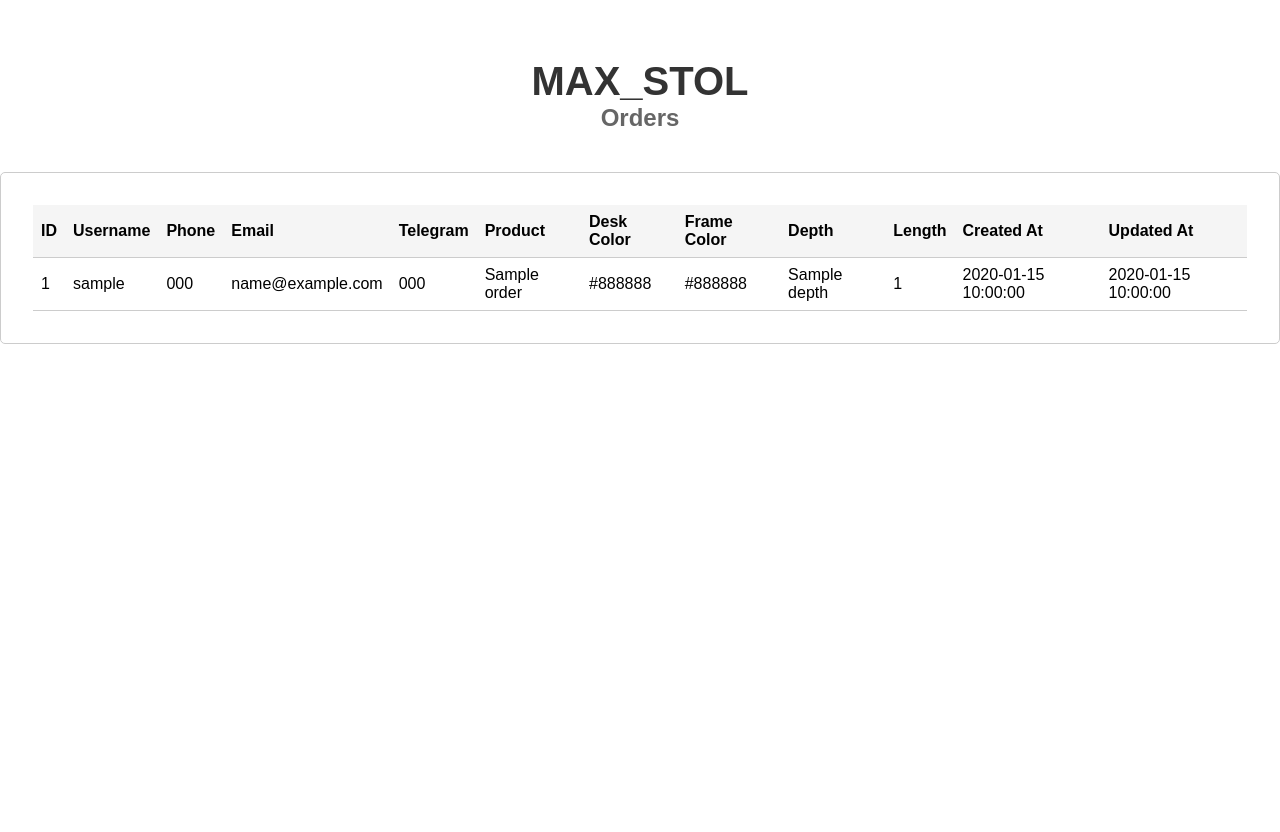
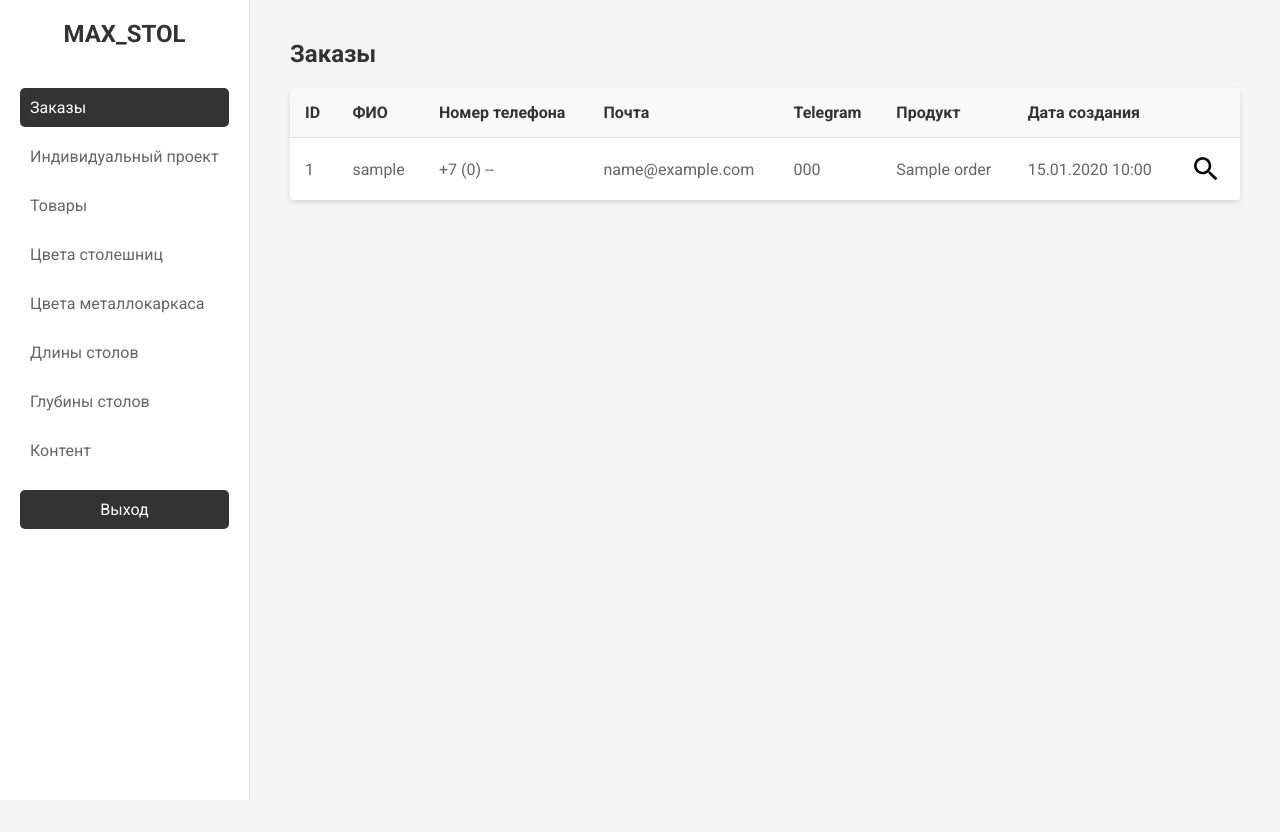
Before and after one commit to dracoextendo/MAX_STOL, a FastAPI app: template src/admin/templates/orders.html in a window 1280 px wide. After the commit the page ends 800 px from the top, so only its background shows below. Run offline with FastAPI, Linux system fonts and the light colour scheme; the template is opened without the code that fills it: most values are stand-ins (such as "Sample title", 1, 10 or a date in 2020); parts of the project's set-up code (start-up, migrations or seed data) failed here and were passed over.

Commit message:
наброски админки

```diff
--- a/src/admin/templates/login.html
+++ b/src/admin/templates/login.html
@@ -3,7 +3,7 @@
 <head>
     <meta charset="UTF-8">
     <title>Авторизация</title>
-    <link rel="stylesheet" href="../../static/style.css">
+    <link rel="stylesheet" href="../../static/login.css">
 </head>
 <body>
     <div class="login-container">
--- a/src/admin/templates/orders.html
+++ b/src/admin/templates/orders.html
@@ -3,95 +3,64 @@
 <head>
     <meta charset="UTF-8">
     <meta name="viewport" content="width=device-width, initial-scale=1.0">
-    <title>MAX_STOL - Orders</title>
-    <style>
-        body {
-            font-family: Arial, sans-serif;
-            display: flex;
-            justify-content: center;
-            align-items: flex-start;
-            height: 100vh;
-            margin: 0;
-            background-color: #fff;
-            padding-top: 2em;
-        }
-        .orders-container {
-            text-align: center;
-        }
-        .orders-container h1 {
-            font-size: 2.5em;
-            color: #333;
-            margin-bottom: 1em;
-        }
-        .orders-container h1 span {
-            font-size: 0.6em;
-            color: #666;
-            display: block;
-        }
-        .orders-table {
-            border: 1px solid #ccc;
-            padding: 2em;
-            border-radius: 5px;
-            text-align: left;
-        }
-        .orders-table table {
-            width: 100%;
-            border-collapse: collapse;
-        }
-        .orders-table th, .orders-table td {
-            padding: 0.5em;
-            border-bottom: 1px solid #ccc;
-        }
-        .orders-table th {
-            background-color: #f5f5f5;
-            font-weight: bold;
-        }
-        .no-orders {
-            color: #666;
-            font-style: italic;
-        }
-    </style>
+    <title>MAX_STOL - Заказы</title>
+    <link rel="stylesheet" href="../../static/admin.css">
+    <link rel="preconnect" href="https://fonts.googleapis.com">
+    <link rel="preconnect" href="https://fonts.gstatic.com" crossorigin>
+    <link href="https://fonts.googleapis.com/css2?family=Roboto:ital,wght@0,100..900;1,100..900&display=swap" rel="stylesheet">
 </head>
 <body>
-    <div class="orders-container">
-        <h1>MAX_STOL<span>Orders</span></h1>
-        <div class="orders-table">
-            {% if orders %}
+    <div class="container">
+        <div class="sidebar">
+            <div>
+                <div class="logo">MAX_STOL</div>
+                <ul class="menu">
+                    <li><a href="#" class="active">Заказы</a></li>
+                    <li><a href="#">Индивидуальный проект</a></li>
+                    <li><a href="#">Товары</a></li>
+                    <li><a href="#">Цвета столешниц</a></li>
+                    <li><a href="#">Цвета металлокаркаса</a></li>
+                    <li><a href="#">Длины столов</a></li>
+                    <li><a href="#">Глубины столов</a></li>
+                    <li><a href="#">Контент</a></li>
+                </ul>
+            </div>
+            <div class="logout">
+                <a href="/admin/login">Выход</a>
+            </div>
+        </div>
+        <div class="main-content">
+            <h1>Заказы</h1>
             <table>
+                <thead>
                     <tr>
                         <th>ID</th>
-                        <th>Username</th>
-                        <th>Phone</th>
-                        <th>Email</th>
+                        <th>ФИО</th>
+                        <th>Номер телефона</th>
+                        <th>Почта</th>
                         <th>Telegram</th>
-                        <th>Product</th>
-                        <th>Desk Color</th>
-                        <th>Frame Color</th>
-                        <th>Depth</th>
-                        <th>Length</th>
-                        <th>Created At</th>
-                        <th>Updated At</th>
+                        <th>Продукт</th>
+                        <th>Дата создания</th>
+                        <th></th>
                     </tr>
+                </thead>
+                <tbody>
                     {% for order in orders %}
                     <tr>
                         <td>{{ order.id }}</td>
                         <td>{{ order.username }}</td>
-                            <td>{{ order.phone }}</td>
+                        <td>+7 ({{order.phone[2:5]}}) {{order.phone[5:8]}}-{{order.phone[8:10]}}-{{order.phone[10:12]}}</td>
                         <td>{{ order.email }}</td>
                         <td>{{ order.telegram }}</td>
                         <td>{{ order.product_name }}</td>
-                            <td>{{ order.desk_color }}</td>
-                            <td>{{ order.frame_color }}</td>
-                            <td>{{ order.depth }}</td>
-                            <td>{{ order.length }}</td>
-                            <td>{{ order.created_at.strftime('%Y-%m-%d %H:%M:%S') }}</td>
-                            <td>{{ order.updated_at.strftime('%Y-%m-%d %H:%M:%S') }}</td>
+                        <td>{{ order.created_at.strftime('%d.%m.%Y %H:%M') }}</td>
+                        <td class="actions">
+                            <button class="table-button"><svg class="svg-icon"><use xlink:href="../../static/sprite.svg#magnifier"></use></svg></button>
+                        </td>
                     </tr>
                     {% endfor %}
+                </tbody>
             </table>
-            {% else %}
-                <p class="no-orders">No orders available.</p>
-            {% endif %}
         </div>
     </div>
 </body>
--- a/src/dao/base.py
+++ b/src/dao/base.py
@@ -8,7 +8,7 @@
     @classmethod
     async def find_all(cls):
         async with async_session_maker() as session:
-            query = select(cls.model).order_by(cls.model.sort, cls.model.id)
+            query = select(cls.model).order_by(cls.model.sort, cls.model.id.desc())
             result = await session.execute(query)
             return result.scalars().all()
 
--- /dev/null
+++ b/src/static/admin.css
@@ -0,0 +1,112 @@
+*{
+    padding: 0;
+    margin: 0;
+}
+
+*, *::before, *::after {
+    box-sizing: border-box;
+  }
+
+body {
+    font-family: "Roboto", sans-serif;
+    background-color: #f5f5f5;
+    color: #333;
+}
+.container {
+    display: flex;
+    min-height: 100vh;
+}
+.sidebar {
+    min-width: 250px;
+    background-color: #fff;
+    border-right: 1px solid #ddd;
+    padding: 20px;
+}
+.logo {
+    font-size: 24px;
+    font-weight: bold;
+    text-align: center;
+    margin-bottom: 40px;
+    color: #333;
+}
+.menu {
+    list-style: none;
+    display: flex;
+    flex-direction: column;
+    gap: 10px;
+    margin-bottom: 20px;
+}
+.menu li a {
+    text-decoration: none;
+    color: #666;
+    font-size: 16px;
+    display: block;
+    padding: 10px;
+    border-radius: 5px;
+}
+.menu li a:hover {
+    background-color: #f0f0f0;
+}
+.menu li a.active {
+    background-color: #333;
+    color: #fff;
+}
+.logout {
+    margin-top: auto;
+}
+.logout a {
+    text-decoration: none;
+    color: #fff;
+    background-color: #333;
+    padding: 10px;
+    text-align: center;
+    display: block;
+    border-radius: 5px;
+    font-size: 16px;
+}
+.logout a:hover {
+    background-color: #555;
+}
+.main-content {
+    flex-grow: 1;
+    padding: 40px;
+}
+h1 {
+    margin: 0 0 20px 0;
+    font-size: 24px;
+    color: #333;
+}
+table {
+    width: 100%;
+    border-collapse: collapse;
+    background-color: #fff;
+    border-radius: 5px;
+    overflow: hidden;
+    box-shadow: 0 2px 5px rgba(0, 0, 0, 0.1);
+}
+th, td {
+    padding: 15px;
+    text-align: left;
+    border-bottom: 1px solid #ddd;
+}
+th {
+    background-color: #f9f9f9;
+    font-weight: bold;
+    color: #333;
+}
+td {
+    color: #666;
+}
+
+.table-button{
+    display: flex;
+    border: none;
+    background: none;
+    cursor: pointer;
+}
+
+
+.svg-icon{
+    width: 32px;
+    height: 32px;
+}
```
Also changed, not shown: src/static/login.css (renamed from src/static/style.css), src/static/sprite.svg. Lines whose indentation alone changed are shown as unchanged.
